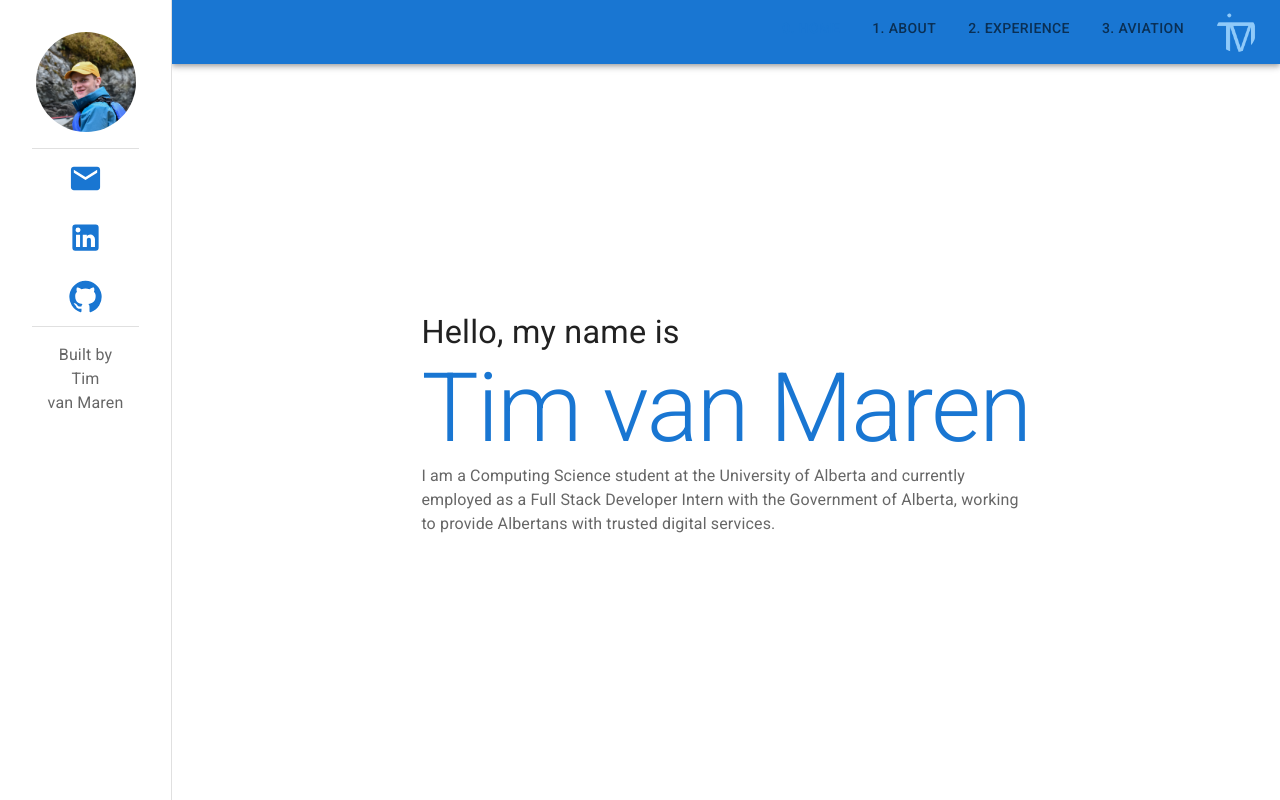
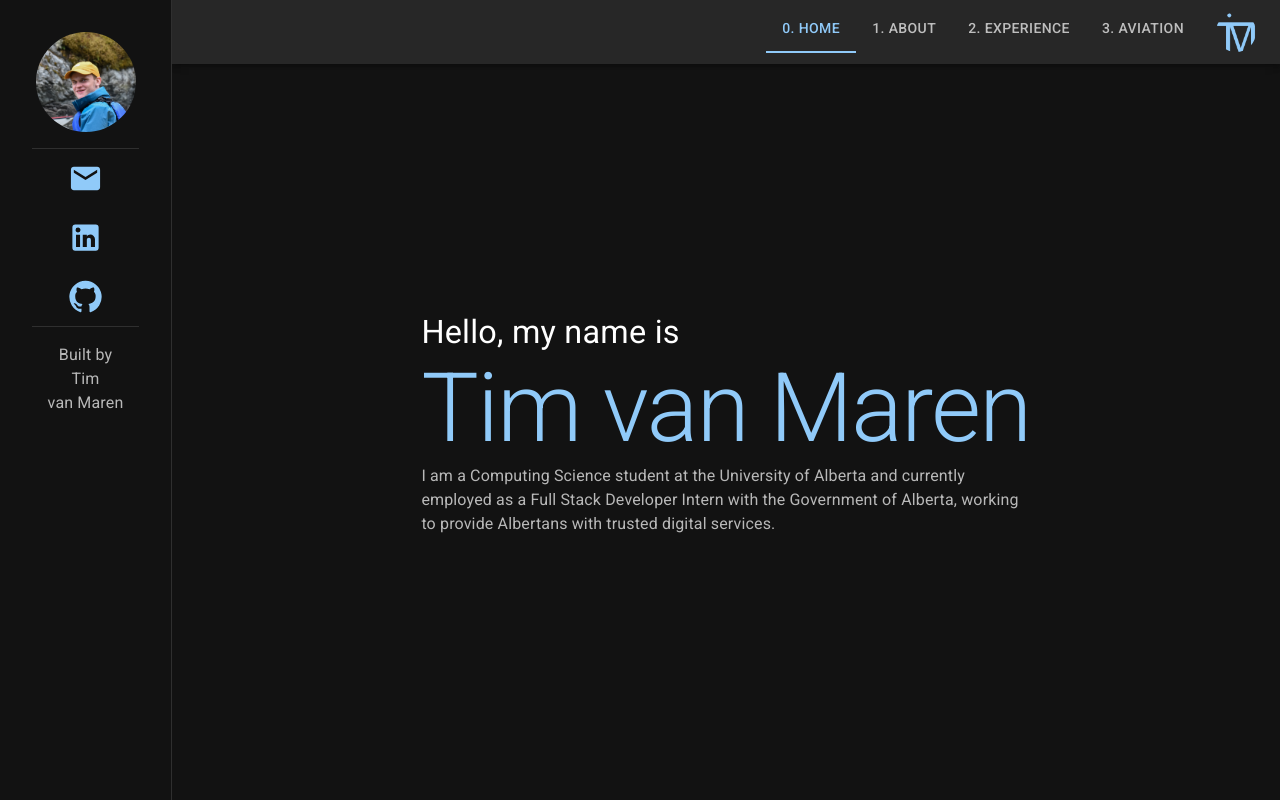
Before and after one commit to timvm1108/personal-web-site, a React (Create React App) app: page / in a window 1280 px wide. Built offline with nearby package versions, Linux system fonts and the light colour scheme.

Commit message:
Update navigation button to be more visible (#2)
* Update navigation button to be more visible

* Update packages

* Force dark mode

```diff
--- a/src/App.js
+++ b/src/App.js
@@ -15,7 +15,7 @@ function App() {
     () =>
       responsiveFontSizes(createTheme({
         palette: {
-          mode: prefersDarkMode ? 'dark' : 'light',
+          mode: prefersDarkMode ? 'dark' : 'dark',
         },
       })),
     [prefersDarkMode],
--- a/src/components/Navbar.js
+++ b/src/components/Navbar.js
@@ -48,13 +48,13 @@ const Navbar = (props) => {
                     <Box pl={2}>
                         <Avatar src={logo}/>
                     </Box>
-                    <Tabs value={location} variant="scrollable" sx={{display: {xs: "none", sm: "block"}}}>
+                    <Tabs variant="scrollable" scrollButtons={false} value={location} sx={{display: {xs: "none", sm: "block"}}}>
                         <Tab label="0. Home" value="/" to="/" component={NavLink}/>
                         <Tab label="1. About" value="/about" to="/about" component={NavLink}/>
                         <Tab label="2. Experience" value="/experience" to="/experience" component={NavLink}/>
                         <Tab label="3. Aviation" value="/aviation" to="/aviation" component={NavLink}/>
                     </Tabs>
-                    <Button onClick={handleClick} sx={{display: {xs: "block", sm: "none"}}}>
+                    <Button variant="contained" onClick={handleClick} sx={{display: {xs: "block", sm: "none"}}}>
                         {locations[location]}
                     </Button>
                     <Menu open={open} anchorEl={anchorElement} onClose={handleClose}>
```
Also changed, not shown: 1 other file (tests, documents, lock files or other folders).
